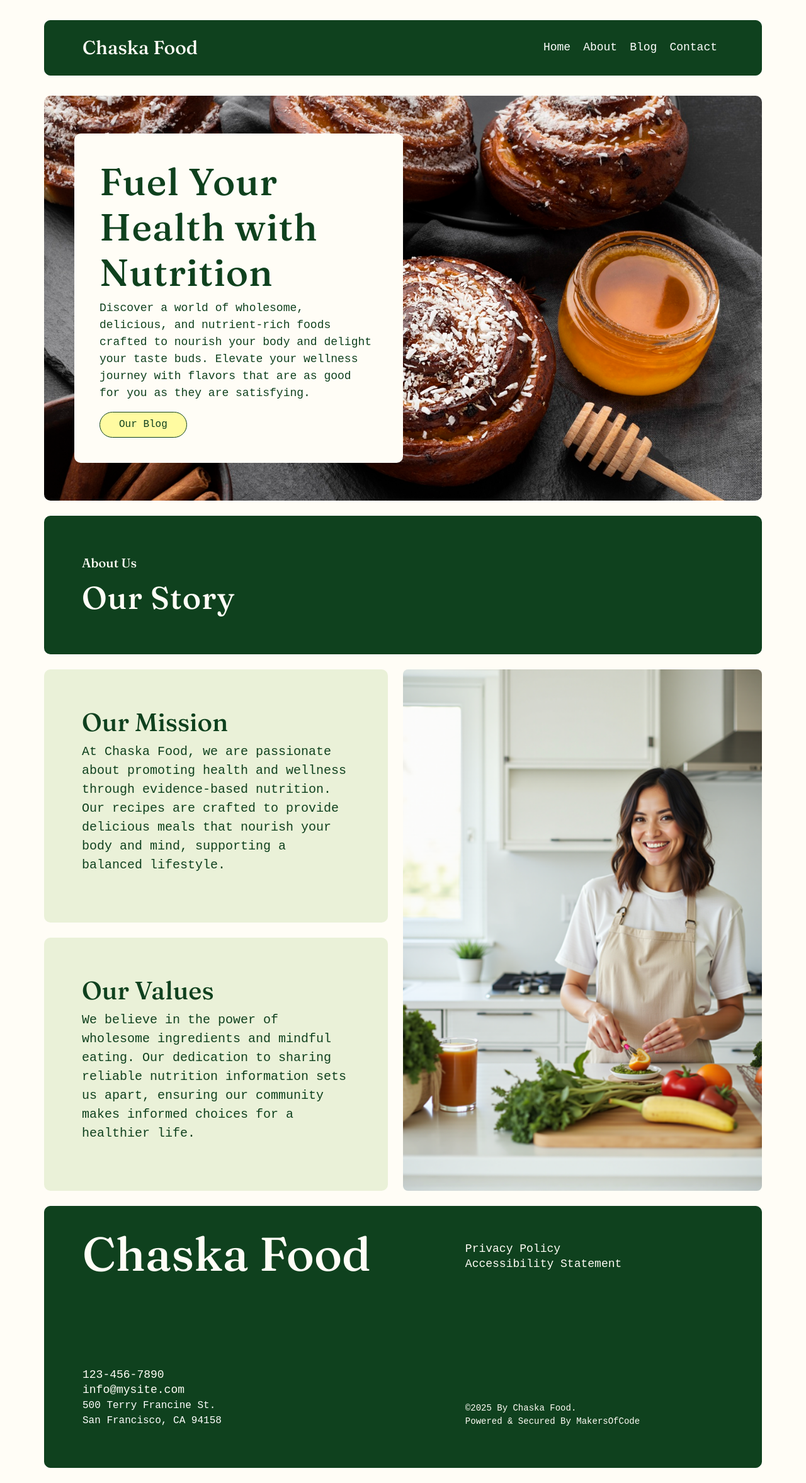
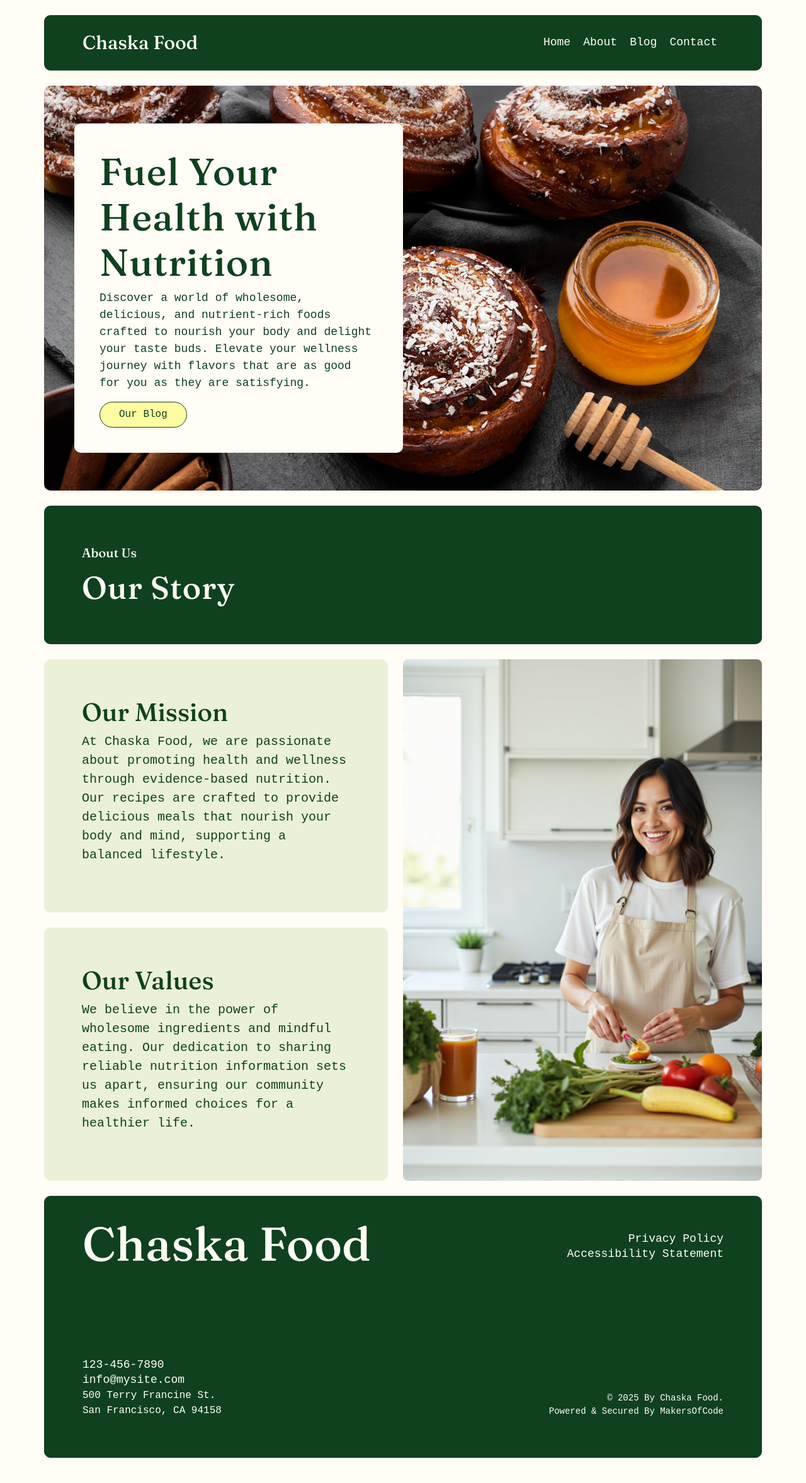
Before and after one commit to nikhil7476/chaskafood, a Next.js app: page / in a window 1280 px wide. Shown: the whole page at 63% size. Built offline with nearby package versions, Linux system fonts and the light colour scheme.

Commit message:
modified:   src/components/Footer.js 	modified:   src/components/Header.js 	modified:   src/pages/_app.js 	modified:   src/styles/globals.css

```diff
--- a/src/components/Footer.js
+++ b/src/components/Footer.js
@@ -1,37 +1,91 @@
-import Link from 'next/link'
-import React from 'react'
-import { Col, Container, Row } from 'react-bootstrap'
+import Link from "next/link";
+import React from "react";
+import { Col, Container, Row } from "react-bootstrap";
 
 function Footer() {
   return (
     <section>
-            <Container className='m-4 mx-auto footer-container'>
-                <Row className='justify-content-between footer-row-1'>
-                    <Col xl={6} lg={6} md={6} sm={12} xs={12} className='mb-3 align-content-start'>
-                        <Link href="/" title="Chaska Food" className="logo">Chaska Food</Link>
+      <Container className="m-4 mx-auto footer-container">
+        <Row className="justify-content-between footer-row-1">
+          <Col
+            xl={6}
+            lg={6}
+            md={6}
+            sm={12}
+            xs={12}
+            className="mb-3 align-items-start d-flex"
+          >
+            <Link href="/" title="Chaska Food" className="logo">
+              Chaska Food
+            </Link>
           </Col>
-                    <Col xl={5} lg={5} md={6} sm={12} xs={12} className='mb-3 align-content-end'>
-                        <ul className='list-unstyled'>
-                            <li><Link href="#" title='Privacy Policy'>Privacy Policy</Link></li>
-                            <li><Link href="#" title='Accessbility Statement'>Accessibility Statement</Link></li>
+          <Col
+            xl={5}
+            lg={5}
+            md={6}
+            sm={12}
+            xs={12}
+            className="mb-3 align-items-end d-flex justify-content-end"
+          >
+            <ul className="list-unstyled text-end">
+              <li>
+                <Link href="#" title="Privacy Policy">
+                  Privacy Policy
+                </Link>
+              </li>
+              <li>
+                <Link href="#" title="Accessibility Statement">
+                  Accessibility Statement
+                </Link>
+              </li>
             </ul>
           </Col>
         </Row>
-                <Row className='justify-content-between footer-row-2'>
-                    <Col xl={6} lg={6} md={6} sm={12} xs={12} className='mb-3 align-content-start'>
-                        <ul className='list-unstyled'>
-                            <li><Link href="tel:123-456-7890" title='Call Us'>123-456-7890</Link></li>
-                            <li><Link href="mailto:info@mysite.com" title='Mail Us'>info@mysite.com</Link></li>
-                            <li>500 Terry Francine St.<br />San Francisco, CA 94158</li>
+        <Row className="justify-content-between footer-row-2">
+          <Col
+            xl={6}
+            lg={6}
+            md={6}
+            sm={12}
+            xs={12}
+            className="mb-3 align-items-start d-flex"
+          >
+            <ul className="list-unstyled">
+              <li>
+                <Link href="tel:123-456-7890" title="Call Us">
+                  123-456-7890
+                </Link>
+              </li>
+              <li>
+                <Link href="mailto:info@mysite.com" title="Mail Us">
+                  info@mysite.com
+                </Link>
+              </li>
+              <li>
+                500 Terry Francine St.
+                <br />
+                San Francisco, CA 94158
+              </li>
             </ul>
           </Col>
-                    <Col xl={5} lg={5} md={6} sm={12} xs={12} className='mb-3 align-content-end'>
-                        <p className='copy'>&copy;{new Date().getFullYear()} By Chaska Food.<br />Powered & Secured By MakersOfCode </p>
+          <Col
+            xl={5}
+            lg={5}
+            md={6}
+            sm={12}
+            xs={12}
+            className="mb-3 align-items-end d-flex justify-content-end"
+          >
+            <p className="copy text-end">
+              &copy; {new Date().getFullYear()} By Chaska Food.
+              <br />
+              Powered & Secured By MakersOfCode
+            </p>
           </Col>
         </Row>
       </Container>
     </section>
-    )
+  );
 }
 
-export default Footer
+export default Footer;
--- a/src/components/Header.js
+++ b/src/components/Header.js
@@ -1,22 +1,30 @@
-import { Container, Nav, Navbar } from 'react-bootstrap';
+import { Container, Nav, Navbar } from "react-bootstrap";
 
 function Header() {
   return (
-        <Navbar collapseOnSelect expand="lg">
-            <Container className="m-4 mx-auto header-container">
-                {/* Brand aligned to left */}
-                <Navbar.Brand href="/" title="Chaska Food" className="logo">Chaska Food</Navbar.Brand>
-
-                {/* Toggle button for mobile */}
+    <Navbar collapseOnSelect expand="lg" className="header-navbar">
+      <Container className="header-container my-3 mx-auto">
+        <Navbar.Brand href="/" title="Chaska Food" className="logo">
+          Chaska Food
+        </Navbar.Brand>
         <Navbar.Toggle aria-controls="responsive-navbar-nav" />
-
-                {/* Navigation links aligned to right */}
-                <Navbar.Collapse id="responsive-navbar-nav" className="menu justify-content-end">
-                    <Nav>
-                        <Nav.Link href="/" title='Home'>Home</Nav.Link>
-                        <Nav.Link href="#about" title='About'>About</Nav.Link>
-                        <Nav.Link href="/blog" title='Blog'>Blog</Nav.Link>
-                        <Nav.Link href="#contact" title='Contact'>Contact</Nav.Link>
+        <Navbar.Collapse
+          id="responsive-navbar-nav"
+          className="justify-content-end"
+        >
+          <Nav className="menu">
+            <Nav.Link href="/" title="Home">
+              Home
+            </Nav.Link>
+            <Nav.Link href="#about" title="About">
+              About
+            </Nav.Link>
+            <Nav.Link href="/blog" title="Blog">
+              Blog
+            </Nav.Link>
+            <Nav.Link href="#contact" title="Contact">
+              Contact
+            </Nav.Link>
           </Nav>
         </Navbar.Collapse>
       </Container>
--- a/src/pages/_app.js
+++ b/src/pages/_app.js
@@ -1,7 +1,7 @@
 import Footer from "@/components/Footer";
 import Header from "@/components/Header";
 import "@/styles/globals.css";
-import 'bootstrap/dist/css/bootstrap.min.css';
+import "bootstrap/dist/css/bootstrap.min.css";
 
 export default function App({ Component, pageProps }) {
   return (
--- a/src/styles/globals.css
+++ b/src/styles/globals.css
@@ -31,6 +31,9 @@ a {
 }
 
 /* Header Styles */
+.header-navbar {
+  background-color: transparent;
+}
 
 .header-container {
   background-color: #0f411e;
@@ -46,6 +49,7 @@ a {
   font-size: 30px;
   font-weight: 500;
   line-height: 1.2em;
+  text-decoration: none;
 }
 
 .header-container .logo:hover {
@@ -54,11 +58,12 @@ a {
 
 .header-container .menu a {
   color: #ffffff;
-  font-family: azeret mono, monospace;
+  font-family: "Azeret Mono", monospace;
   font-size: 18px;
   font-weight: 500;
   line-height: 1.2em;
-  padding: 0px 10px !important;
+  padding: 0 10px !important;
+  text-decoration: none;
 }
 
 .header-container .menu a:hover,
@@ -95,7 +100,7 @@ a {
 
 .footer-container ul li a {
   color: #fffdf6;
-  font-family: azeret mono, monospace;
+  font-family: "Azeret Mono", monospace;
   font-size: 18px;
   font-weight: 500;
   line-height: 1.2em;
@@ -104,7 +109,7 @@ a {
 
 .footer-container .copy {
   color: #fffdf6;
-  font-family: azeret mono, monospace;
+  font-family: "Azeret Mono", monospace;
   font-size: 14px;
   font-weight: 500;
   line-height: 1.5em;
```
Lines whose indentation alone changed are shown as unchanged.
